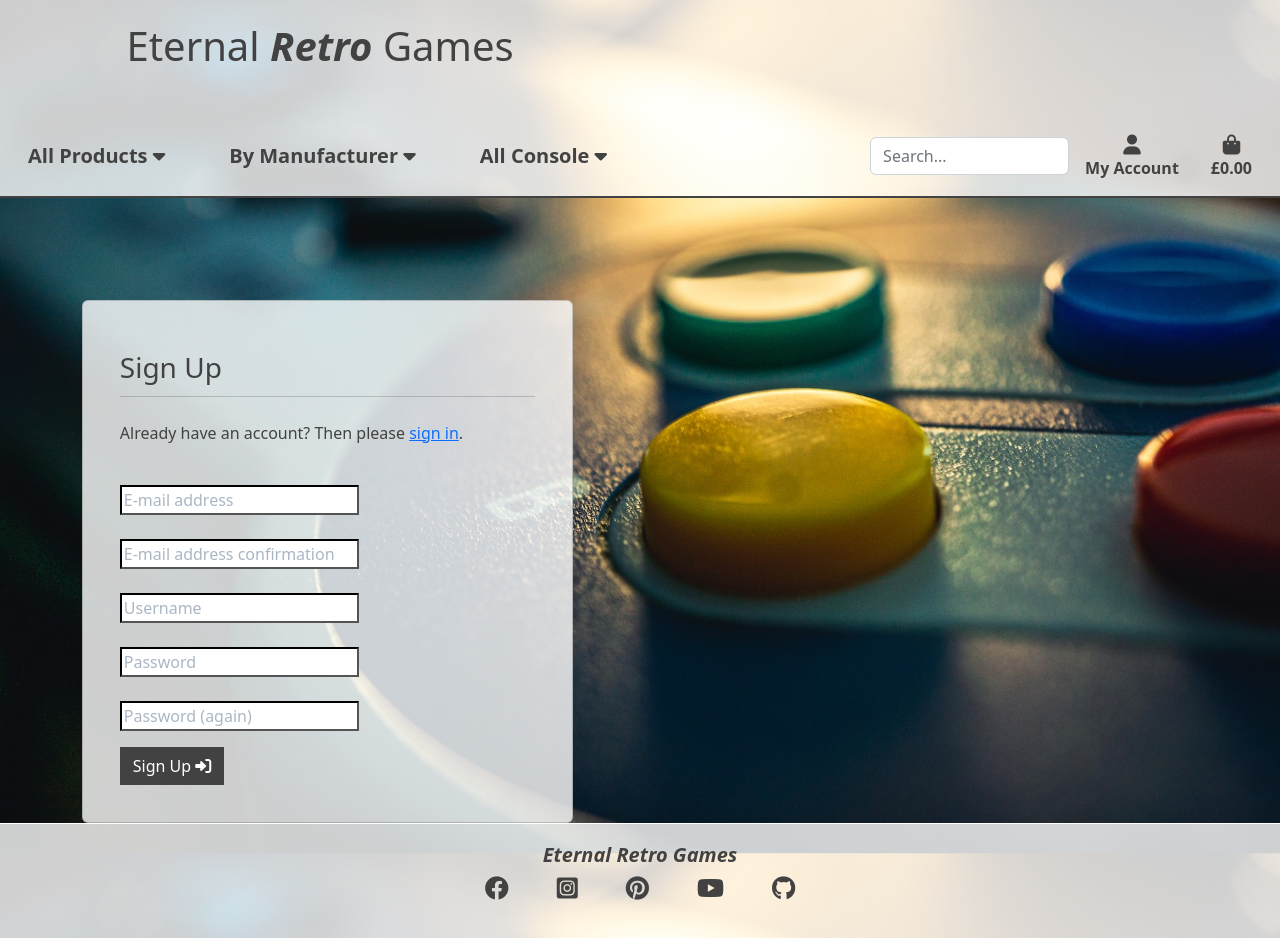
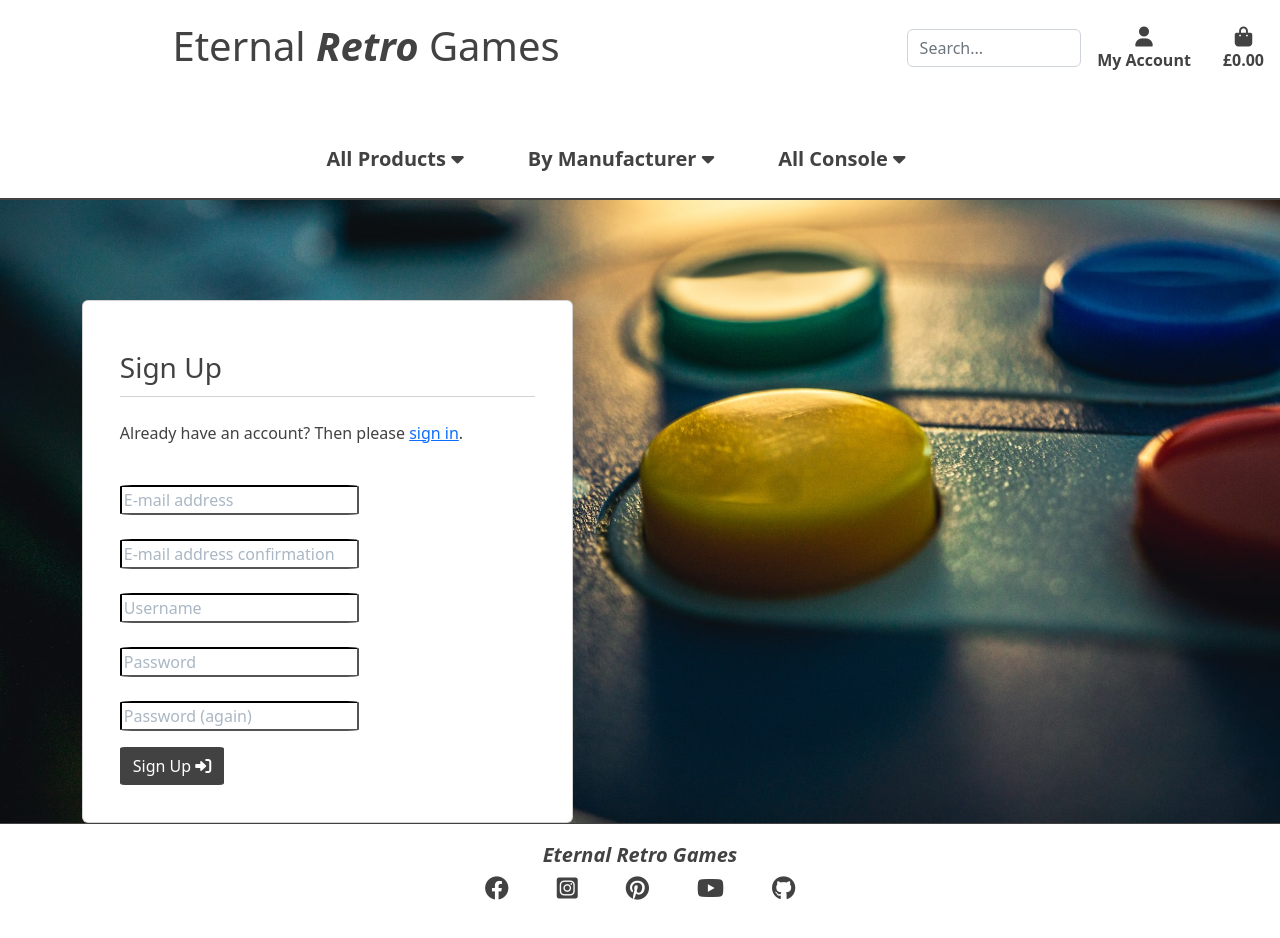
Before and after one commit to Daferia/Eternal-Retro-Games, a Django app: page /accounts/signup/ in a window 1280 px wide. Run offline with Django 4.2, Linux system fonts and the light colour scheme.

Commit message:
Edite nav, include htmls files and base template

```diff
--- a/static/css/base.css
+++ b/static/css/base.css
@@ -1,6 +1,6 @@
 :root {
-  --dark-font: #424242;
-  --white: #ffffff;
+  --dark-font: rgb(66, 66, 66);
+  --white: rgb(255, 255, 255);
 }
 
 .font-white {
@@ -26,8 +26,9 @@ body {
 
 }
 
-header {
-  border-bottom: 2px solid var(--dark-font);
+header,
+.search-form {
+  border-bottom: 2px solid var(--dark-font) !important;
 }
 
 .header-container {
@@ -36,7 +37,7 @@ header {
 
 header,
 .dropdown-menu {
-  background-color: rgb(255, 255, 255, 0.8);
+  background-color: var(--white);
 }
 
 .dropdown-menu {
@@ -44,21 +45,17 @@ header,
   border: 1px solid var(--dark-font);
 }
 
-  /* Set the border color */
+  /* Set the border color  - code from Geeks for Geeks */
 
 .custom-toggler.navbar-toggler {
     border-color: var(--dark-font);
-}
-
-body {
-  color: var(--white);
 }
 
 /* Allauth form formatting */
 
 .allauth-form-inner-content .card{
   padding: 5%;
-  background-color: rgb(255, 255, 255, 0.8);
+  background-color: var(--white);
 }
 
 .allauth-form-inner-content .card-header{
@@ -85,7 +82,7 @@ body {
 
 .allauth-form-inner-content input {
   border-color: #000;
-  border-radius: 0;
+  border-radius: 5%;
 }
 
 .allauth-form-inner-content label:not([for='id_remember']) {
@@ -110,7 +107,7 @@ body {
   user-select: none;
   background-color: var(--dark-font);
   border: 1px solid var(--dark-font);
-  border-radius: 0;
+  border-radius: 5%;
   padding: 0.375rem 0.75rem;
   font-size: 1rem;
   line-height: 1.5;
@@ -162,8 +159,8 @@ body {
 /* Footer Styling */
 
 footer {
-  background-color: rgb(255, 255, 255, 0.8);
-  border-top: 1px solid var(--white);
+  background-color: var(--white);
+  border-top: 1px solid var(--dark-font);
   padding: 15px 0 0 0;
 }
 
--- a/templates/base.html
+++ b/templates/base.html
@@ -36,115 +36,26 @@
 
 <body>
   <header class="fixed-top">
-    <div class="py-3 mb-lg-4">
+    <div class=" row py-3 mb-lg-4">
       <div class=" d-flex flex-wrap ">
-        <a href="/" class="col-12 col-sm-6 mb-3 mb-lg-0 text-decoration-none text-center">
+        <a href="/" class="col-12 col-sm-6 mb-3 mb-lg-0 text-decoration-none text-center flex-grow-1">
           <span class="fs-1 font-dark">Eternal <strong><em>Retro </em></strong>Games</span>
         </a>
+        {% include 'includes/desktop-header.html' %}
         <!-- Form search bar on small devices drpodown -->
-        <ul class="nav col-12 col-sm-6 fs-6 .d-none d-sm-inline-flex d-md-inline-flex d-lg-none justify-content-center justify-content-sm-end">
-          <li class="nav-item d-sm-block">
-            <a class="nav-link" href="#" role="button" data-bs-toggle="dropdown" aria-expanded="false">
-              <div class="text-center font-dark">
-                <div><i class="fas fa-search fa-lg"></i></div>
-                <p class="my-0 ">Search</p>
-              </div>
-            </a>
-</a>
-<div class="dropdown-menu col-12 border-0 bg-white w-100 p-3 rounded-0 my-0" aria-labelledby="mob-search">
-<form class="form" method="GET" action="">
-<div class="input-group">
-<input class="form-control border border-black rounded-0" type="text" name="q" placeholder="Search our site">
-<div class="input-group-append">
-<button class="form-control btn btn-black border border-black rounded-0" type="submit">
-<span>
-<i class="fas fa-search"></i>
-</span>
-</button>
-</div>
-</div>
-</form>
-</div>
-</li>
-          <li class="nav-item">
-            <a class="nav-link" href="#" role="button" data-bs-toggle="dropdown" aria-expanded="false">
-              <div class="text-center font-dark">
-                <div><i class="fas fa-user fa-lg"></i></div>
-                <p class="my-0 ">My Account</p>
-              </div>
-            </a>
-            <div class="dropdown-menu" aria-labelledby="user-options">
-              {% if request.user.is_authenticated %}
-              {% if request.user.is_superuser %}
-              <a href="" class="dropdown-item">Product Management</a>
-              {% endif %}
-              <a href="" class="dropdown-item">My Profile</a>
-              <a href="{% url 'account_logout' %}" class="dropdown-item">Logout</a>
-              {% else %}
-              <a href="{% url 'account_signup' %}" class="dropdown-item">Register</a>
-              <a href="{% url 'account_login' %}" class="dropdown-item">Login</a>
-              {% endif %}
-          </li>
-          <li class="nav-item"><a href=""
-              class="{% if grand_total %}text-success font-weight-bold{% else %}text-black{% endif %} nav-link">
-              <div class="text-center font-dark">
-                <div><i class="fas fa-shopping-bag fa-lg"></i></div>
-                <p class="my-0">
-                  {% if grand_total %}
-                  £{{ grand_total|floatformat:2 }}
-                  {% else %}
-                  £0.00
-                  {% endif %}
-                </p>
-              </div>
-            </a></li>
-        </ul>
+
       </div>
     </div>
     <nav class="navbar navbar-expand-lg">
-      <div class="container-fluid">
       <button class="navbar-toggler custom-toggler" type="button" data-bs-toggle="collapse"
       data-bs-target="#navbarDropdown" aria-controls="navbarDropdown" aria-expanded="false"
       aria-label="Toggle navigation">
       <span class="navbar-toggler-icon icon-light"></span>
     </button>
-        <div class="collapse navbar-collapse" id="navbarDropdown">
-          <ul class="navbar-nav p-2 rounded-1 me-auto">
-            <li class="nav-item dropdown pe-lg-5">
-              <a class="nav-link font-dark border-0 fs-5" href="#" role="button" data-bs-toggle="dropdown"
-                aria-expanded="false">
-                All Products <i class="fa-sharp fa-solid fa-caret-down"></i>
-              </a>
-              <ul class="dropdown-menu">
-                <li><a class="dropdown-item" href="#">Action</a></li>
-                <li><a class="dropdown-item" href="#">Another action</a></li>
-                <li><a class="dropdown-item" href="#">Something else here</a></li>
-              </ul>
-            </li>
-            <li class="nav-item dropdown pe-lg-5">
-              <a class="nav-link font-dark border-0 fs-5" href="#" role="button" data-bs-toggle="dropdown"
-                aria-expanded="false">
-                By Manufacturer <i class="fa-sharp fa-solid fa-caret-down"></i>
-              </a>
-              <ul class="dropdown-menu">
-                <li><a class="dropdown-item" href="#">Action</a></li>
-                <li><a class="dropdown-item" href="#">Another action</a></li>
-                <li><a class="dropdown-item" href="#">Something else here</a></li>
-              </ul>
-            </li>
-            <li class="nav-item dropdown pe-lg-5">
-              <a class="nav-link font-dark fs-5" href="#" role="button" data-bs-toggle="dropdown"
-                aria-expanded="false">
-                All Console <i class="fa-sharp fa-solid fa-caret-down"></i>
-              </a>
-              <ul class="dropdown-menu">
-                <li><a class="dropdown-item font-dark" href="#">Action</a></li>
-                <li><a class="dropdown-item font-dark" href="#">Another action</a></li>
-                <li><a class="dropdown-item font-dark" href="#">Something else here</a></li>
-              </ul>
-            </li>
-          </ul>
-          {% include 'includes/desktop-nav.html' %}
+
+          {% include 'includes/mobile-nav.html' %}
+          {% include 'includes/site-nav.html' %}
+
         </div>
       </div>
     </nav>
@@ -165,11 +76,16 @@
     <div class="container d-grid">
       <div class="font-dark fs-5 fw-semibold fst-italic text-center ">Eternal Retro Games</div>
       <ul class="d-flex gap-5 p-0 justify-content-center">
-      <li><a class="social-links font-dark facebook-link" href="https://www.facebook.com" target="_blank"><i class="fa-brands fa-facebook"></i></a></li>
-      <li><a class="social-links font-dark insta-link" href="https://www.instagram.com" target="_blank"><i class="fa-brands fa-square-instagram"></i></a></li>
-      <li><a class="social-links font-dark pinterest-link" href="https://www.pinterest.com" target="_blank"><i class="fa-brands fa-pinterest"></i></a></li>
-      <li><a class="social-links font-dark youtube-link" href="https://www.youtube.com" target="_blank"><i class="fa-brands fa-youtube"></i></a></li>
-      <li><a class="social-links font-dark github-link" href="https://github.com/Daferi" target="_blank"><i class="fa-brands fa-github"></i></a></li>
+        <li><a class="social-links font-dark facebook-link" href="https://www.facebook.com" target="_blank"><i
+              class="fa-brands fa-facebook"></i></a></li>
+        <li><a class="social-links font-dark insta-link" href="https://www.instagram.com" target="_blank"><i
+              class="fa-brands fa-square-instagram"></i></a></li>
+        <li><a class="social-links font-dark pinterest-link" href="https://www.pinterest.com" target="_blank"><i
+              class="fa-brands fa-pinterest"></i></a></li>
+        <li><a class="social-links font-dark youtube-link" href="https://www.youtube.com" target="_blank"><i
+              class="fa-brands fa-youtube"></i></a></li>
+        <li><a class="social-links font-dark github-link" href="https://github.com/Daferi" target="_blank"><i
+              class="fa-brands fa-github"></i></a></li>
       </ul>
     </div>
   </footer>
--- /dev/null
+++ b/templates/includes/mobile-nav.html
@@ -0,0 +1,60 @@
+<ul
+class="nav col-sm-6 fs-6 .d-none d-sm-inline-flex d-md-inline-flex d-lg-none justify-content-center justify-content-sm-end">
+<li class="nav-item d-sm-block">
+  <a class="nav-link" href="#" role="button" data-bs-toggle="dropdown" aria-expanded="false">
+    <div class="text-center font-dark">
+      <div><i class="fas fa-search fa-lg"></i></div>
+      <p class="my-0 ">Search</p>
+    </div>
+  </a>
+  </a>
+  <div class="dropdown-menu col-12 border-0 search-form bg-white w-100 rounded-0 my-0"
+    aria-labelledby="mob-search">
+    <form class="form  my-1" method="GET" action="">
+      <div class="input-group">
+        <input class="form-control border border-black rounded-0" type="text" name="q"
+          placeholder="Search our site">
+        <div class="input-group-append">
+          <button class="form-control btn btn-black border border-black rounded-0" type="submit">
+            <span>
+              <i class="fas fa-search"></i>
+            </span>
+          </button>
+        </div>
+      </div>
+    </form>
+  </div>
+</li>
+<li class="nav-item dropdown">
+  <a class="nav-link " href="#" role="button" data-bs-toggle="dropdown" aria-expanded="false">
+    <div class="text-center font-dark">
+      <div><i class="fas fa-user fa-lg"></i></div>
+      <p class="my-0 ">My Account</p>
+    </div>
+  </a>
+  <div class="dropdown-menu border-0" aria-labelledby="user-options">
+    {% if request.user.is_authenticated %}
+    {% if request.user.is_superuser %}
+    <a href="" class="dropdown-item">Product Management</a>
+    {% endif %}
+    <a href="" class="dropdown-item">My Profile</a>
+    <a href="{% url 'account_logout' %}" class="dropdown-item">Logout</a>
+    {% else %}
+    <a href="{% url 'account_signup' %}" class="dropdown-item">Register</a>
+    <a href="{% url 'account_login' %}" class="dropdown-item">Login</a>
+    {% endif %}
+</li>
+<li class="nav-item"><a href=""
+    class="{% if grand_total %}text-success font-weight-bold{% else %}text-black{% endif %} nav-link">
+    <div class="text-center font-dark">
+      <div><i class="fas fa-shopping-bag fa-lg"></i></div>
+      <p class="my-0">
+        {% if grand_total %}
+        £{{ grand_total|floatformat:2 }}
+        {% else %}
+        £0.00
+        {% endif %}
+      </p>
+    </div>
+  </a></li>
+</ul>
--- /dev/null
+++ b/templates/includes/site-nav.html
@@ -0,0 +1,36 @@
+
+    <div class="collapse navbar-collapse justify-content-center" id="navbarDropdown">
+      <ul class="navbar-nav p-2 rounded-1">
+        <li class="nav-item dropdown pe-lg-5">
+          <a class="nav-link font-dark border-0 fs-5" href="#" role="button" data-bs-toggle="dropdown"
+            aria-expanded="false">
+            All Products <i class="fa-sharp fa-solid fa-caret-down"></i>
+          </a>
+          <ul class="dropdown-menu border-0">
+            <li><a class="dropdown-item" href="#">Action</a></li>
+            <li><a class="dropdown-item" href="#">Another action</a></li>
+            <li><a class="dropdown-item" href="#">Something else here</a></li>
+          </ul>
+        </li>
+        <li class="nav-item dropdown pe-lg-5">
+          <a class="nav-link font-dark border-0 fs-5" href="#" role="button" data-bs-toggle="dropdown"
+            aria-expanded="false">
+            By Manufacturer <i class="fa-sharp fa-solid fa-caret-down"></i>
+          </a>
+          <ul class="dropdown-menu border-0">
+            <li><a class="dropdown-item" href="#">Action</a></li>
+            <li><a class="dropdown-item" href="#">Another action</a></li>
+            <li><a class="dropdown-item" href="#">Something else here</a></li>
+          </ul>
+        </li>
+        <li class="nav-item dropdown pe-lg-5">
+          <a class="nav-link font-dark fs-5" href="#" role="button" data-bs-toggle="dropdown" aria-expanded="false">
+            All Console <i class="fa-sharp fa-solid fa-caret-down"></i>
+          </a>
+          <ul class="dropdown-menu border-0">
+            <li><a class="dropdown-item font-dark" href="#">Action</a></li>
+            <li><a class="dropdown-item font-dark" href="#">Another action</a></li>
+            <li><a class="dropdown-item font-dark" href="#">Something else here</a></li>
+          </ul>
+        </li>
+      </ul>
```
Also changed, not shown: templates/includes/desktop-header.html (renamed from templates/includes/desktop-nav.html). Lines whose indentation alone changed are shown as unchanged.
